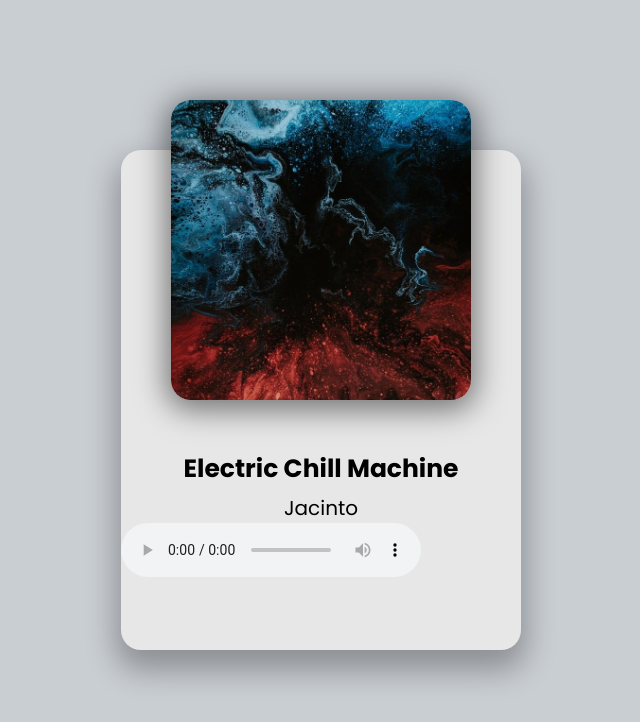
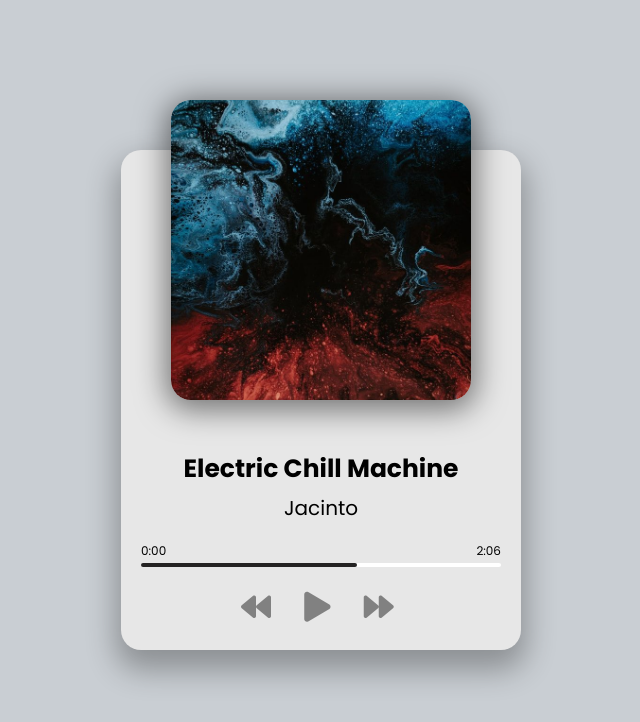
Before and after one commit to shashankdkte/vanilla, a plain HTML site: page music-player.html in a window 1280 px wide. Shown: the whole page, without its empty margins (319-959 px from the left). Drawn offline with Linux system fonts and the light colour scheme.

Commit message:
Added Progress Bar UI

```diff
--- a/music-player.css
+++ b/music-player.css
@@ -49,3 +49,71 @@ h3 {
   font-weight: 400;
   margin: 5px 0 0;
 }
+
+/* Progress Bar */
+.progress-container {
+  background: #fff;
+  border-radius: 5px;
+  cursor: pointer;
+  margin: 40px 20px;
+  height: 4px;
+  width: 90%;
+}
+.progress {
+  background: #242323;
+  border-radius: 5px;
+  height: 100%;
+  width: 60%;
+  transition: width 0.1s linear;
+}
+.duration-wrapper {
+  position: relative;
+  top: -25px;
+  display: flex;
+  justify-content: space-between;
+}
+
+.player-controls {
+  position: relative;
+  top: -15px;
+  left: 120px;
+  width: 200px;
+}
+.fas {
+  font-size: 30px;
+  color: rgb(129, 129, 129);
+  margin-right: 30px;
+  cursor: pointer;
+  user-select: none;
+}
+.main-button {
+  font-size: 40px;
+  position: relative;
+  top: 3px;
+}
+.fas:hover {
+  filter: brightness(80%);
+}
+
+@media screen and (max-width: 376px) {
+  .player-container {
+    width: 95vw;
+  }
+
+  .img-container {
+    left: 29px;
+  }
+
+  h2 {
+    font-size: 20px;
+  }
+
+  h3 {
+    font-size: 15px;
+  }
+
+  .player-controls {
+    top: -10px;
+    left: 100px;
+  }
+}
--- a/music-player.html
+++ b/music-player.html
@@ -23,7 +23,22 @@
       </div>
       <h2 id="title">Electric Chill Machine</h2>
       <h3 id="artist">Jacinto</h3>
-      <audio src="music/jacinto-1.mp3" controls></audio>
+      <audio src="music/jacinto-1.mp3"></audio>
+      <!-- Progress -->
+      <div class="progress-container" id="progress-container">
+        <div class="progress" id="progress"></div>
+          <div class="duration-wrapper">
+            <span id="current-time">0:00</span>
+            <span id="duration">2:06</span>
+          </div>
+        </div>
+        <!-- Controls -->
+          <div class="player-controls">
+            <i class="fas fa-backward" id="prev" title="Previous"></i>
+            <i class="fas fa-play" id="play" title="Play"></i>
+            <i class="fas fa-forward" id="next" title="Next"></i>
+          </div>
+      </div>
     </div>
     <!-- Script -->
     <script src="music-player.js"></script>
```
Also changed, not shown: index.html (+2 -1 lines), images/music-player.png (added).
